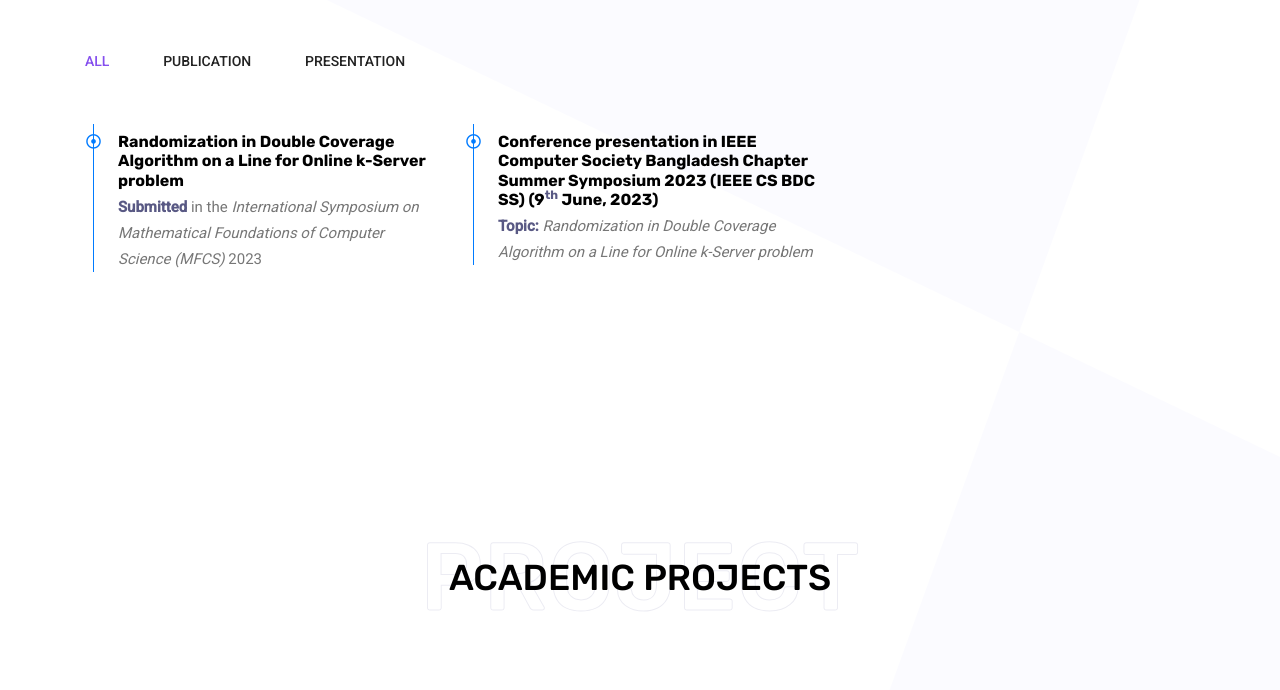
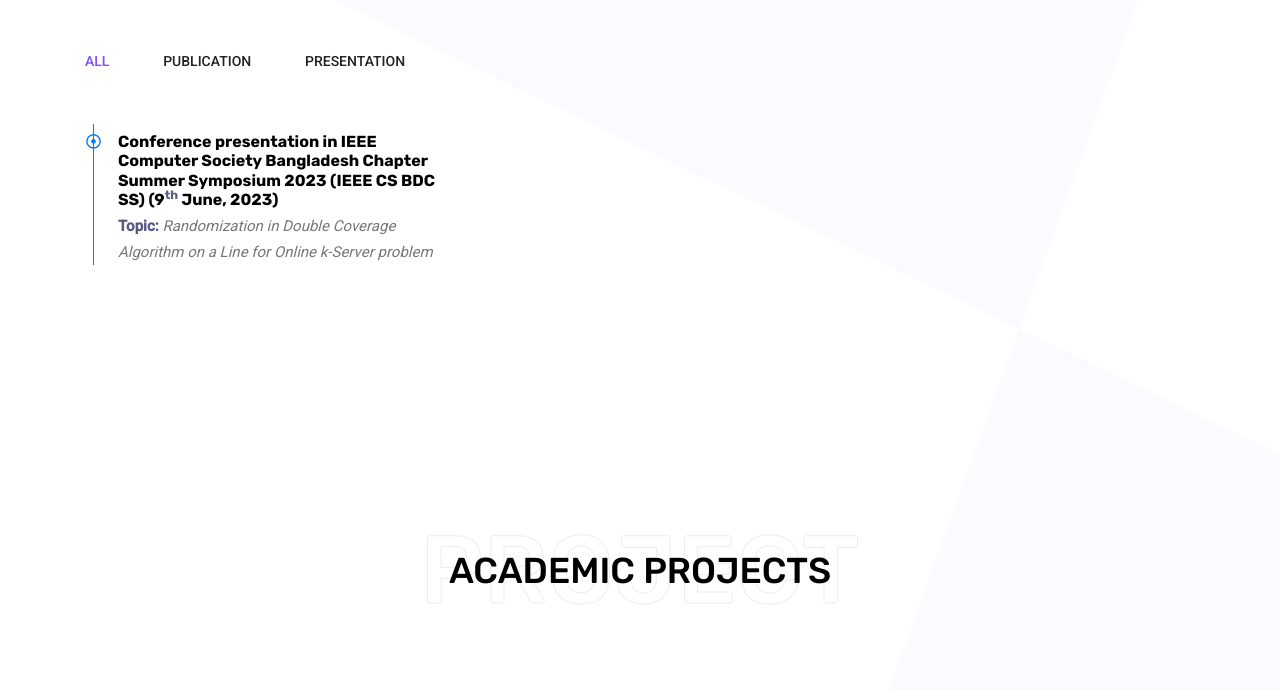
Before and after one commit to MdShamim097/mdshamim097.github.io, a plain HTML site: page index.html in a window 1280 px wide. Shown: the part 3320-4010 px from the top of the page. Drawn offline with Linux system fonts and the light colour scheme; some packages are replaced by stand-ins of ours.

Commit message:
small changes done

```diff
--- a/index.html
+++ b/index.html
@@ -370,7 +370,7 @@
 				<div class="filters-content">
 					<div class="row portfolio-grid justify-content-center">
 
-						<div class="col-lg-4 col-md-6 all publication">
+						<!-- <div class="col-lg-4 col-md-6 all publication">
 							<div class="portfolio_box">
 								<div class="single_portfolio">
 									<div class="border-left border-primary pt-2 pl-4 ml-2">
@@ -382,7 +382,7 @@
 									</div>
 								</div>
 							</div>
-						</div>
+						</div> -->
 
 						<div class="col-lg-4 col-md-6 all presentation">
 							<div class="portfolio_box">
```
Also changed, not shown: publication.html (+2 -2 lines).
